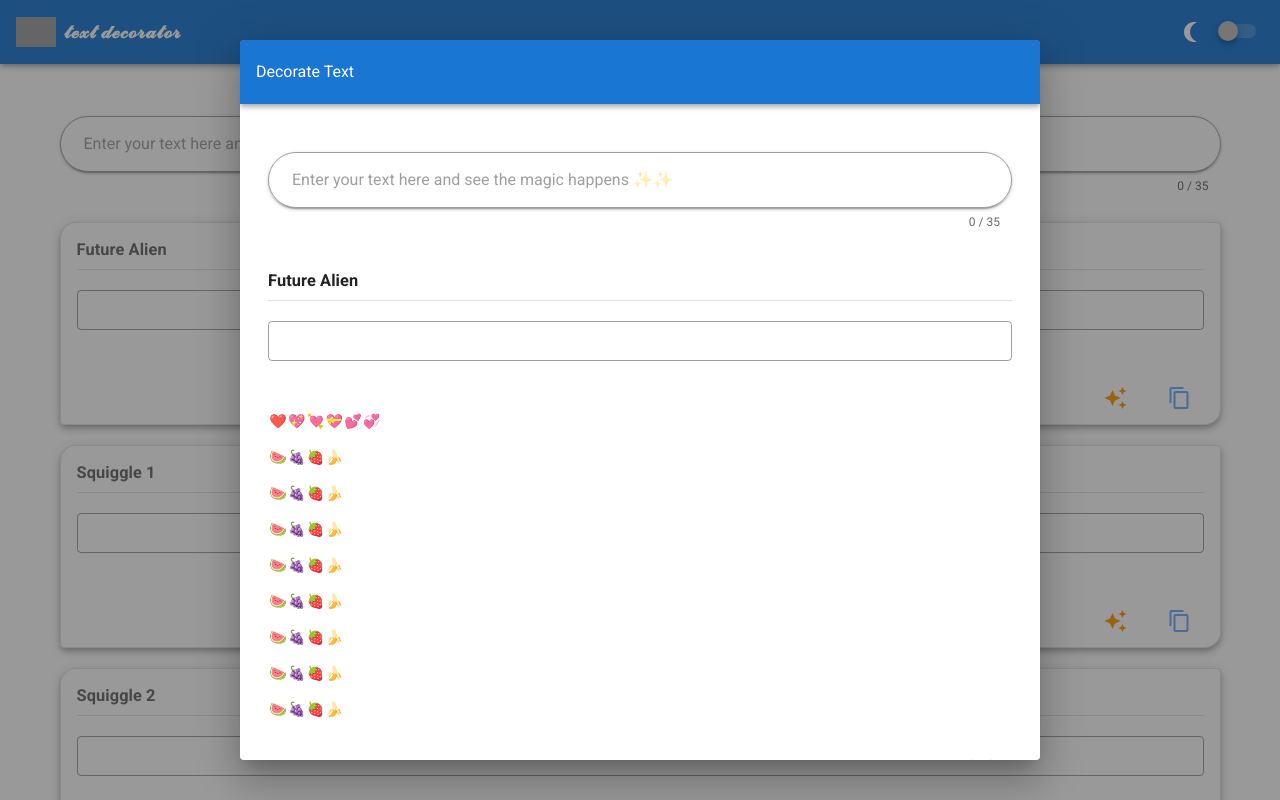
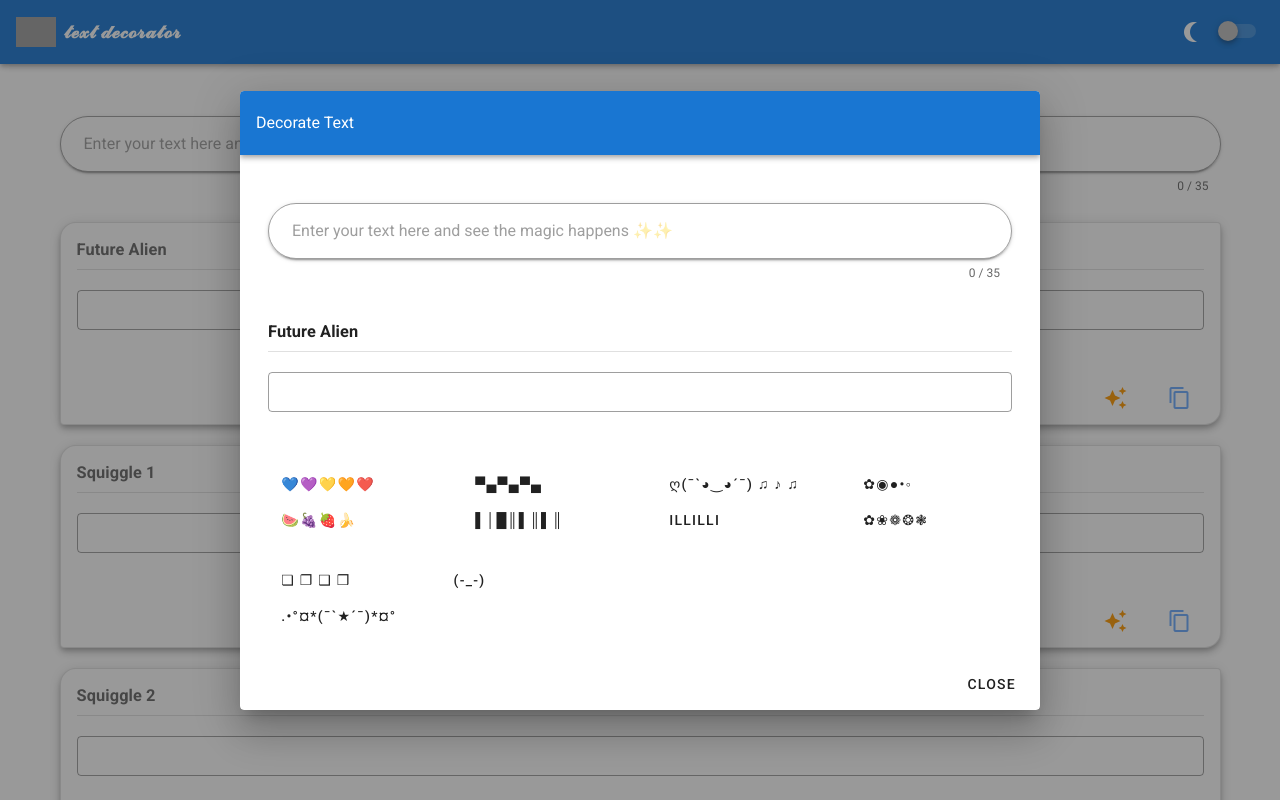
Before and after one commit to EwertonMendes/tanglyph, a Vue app in the folder text-decorator/: page / in a window 1280 px wide. Both pictures are taken after a click on the button 1115 px from the left and 398 px from the top of the page. Shown: the top 800 px of the page. Built offline with nearby package versions, Linux system fonts and the light colour scheme; grey boxes are pictures that could not be loaded.

Commit message:
Separting Decoration part into a component

```diff
--- /dev/null
+++ b/text-decorator/src/assets/json/decorations.json
@@ -0,0 +1,46 @@
+[
+  {
+    "name": "hearts",
+    "template": "💙💜💛🧡❤️️"
+  },
+  {
+    "name": "foods",
+    "template": "🍉🍇🍓🍌"
+  },
+  {
+    "name": "squares",
+    "template": "▀▄▀▄▀▄"
+  },
+  {
+    "name": "bar code",
+    "template": "▌│█║▌║▌║"
+  },
+  {
+    "name": "music face",
+    "template": "ღ(¯`◕‿◕´¯) ♫ ♪ ♫"
+  },
+  {
+    "name": "tune",
+    "template": "ıllıllı"
+  },
+  {
+    "name": "flower and dots",
+    "template": "✿◉●•◦"
+  },
+  {
+    "name": "flowers",
+    "template": "✿❀❁❂❃"
+  },
+  {
+    "name": "cubes",
+    "template": "❏   ❐   ❑   ❒"
+  },
+  {
+    "name": "special day",
+    "template": ".•°¤*(¯`★´¯)*¤°"
+  },
+  {
+    "name": "bored",
+    "template": "(-_-)"
+  }
+]
--- /dev/null
+++ b/text-decorator/src/components/ui/DecorationSelector.vue
@@ -0,0 +1,45 @@
+<template>
+  <v-container>
+    <v-row>
+      <v-col v-for="page in pagination" :key="page.pageNumber">
+        <div
+          v-for="decoration in page.contents"
+          :key="decoration.name"
+        >
+          <v-btn text @click="applyDecoration(decoration.template)">{{
+            decoration.template
+          }}</v-btn>
+        </div>
+      </v-col>
+    </v-row>
+  </v-container>
+</template>
+
+<script>
+import decorations from '../../assets/json/decorations.json';
+export default {
+  data: () => ({
+    pageSize: 2,
+    decorations: decorations
+  }),
+  computed: {
+    pagination: function() {
+      const finalObject = [];
+      this.decorations.forEach((element, index) => {
+        const pageNum = index + 1;
+        const contents = this.decorations.slice(
+          index * this.pageSize,
+          pageNum * this.pageSize
+        );
+        finalObject.push({ pageNumber: pageNum, contents: contents });
+      });
+      return finalObject;
+    },
+  },
+  methods: {
+    applyDecoration(decorationText) {
+      this.$emit('decorate', decorationText)
+    },
+  },
+};
+</script>
--- a/text-decorator/src/pages/FontSelectionPage.vue
+++ b/text-decorator/src/pages/FontSelectionPage.vue
@@ -99,9 +99,7 @@
                       outlined
                     ></v-text-field>
                   </v-card-text>
-                  <div class="column_wrapper" v-for="decoration in decorations" :key="decoration.name">
-                    <v-btn text @click="applyDecoration(decoration.template, style)">{{decoration.template}}</v-btn>
-                  </div>
+                  <decoration-selector @decorate="applyDecoration($event, style)"></decoration-selector>
                 </v-container>
                 <v-card-actions class="justify-end">
                   <v-btn text @click="dialog.value = false">Close</v-btn>
@@ -131,10 +129,15 @@
 
 <script>
 import Constants from "../components/common/constants";
+import DecorationSelector from "../components/ui/DecorationSelector";
 import helpers from "../components/common/helpers";
-import esrever from 'esrever';
+import esrever from "esrever";
 
 export default {
+  components: {
+    DecorationSelector,
+  },
+
   data: () => ({
     rules: [(value) => (value || "").length <= 35 || "Max 35 characters"],
     maxLength: 35,
@@ -285,44 +288,6 @@ export default {
         value: "",
       },
     ],
-    decorations: [
-      {
-        name: 'hearts',
-        template: '❤️💖💘💝💕💞'
-      },
-      {
-        name: 'foods',
-        template: '🍉🍇🍓🍌'
-      },
-      {
-        name: 'balh',
-        template: '🍉🍇🍓🍌'
-      },
-      {
-        name: 'asd',
-        template: '🍉🍇🍓🍌'
-      },
-      {
-        name: 'qwe',
-        template: '🍉🍇🍓🍌'
-      },
-      {
-        name: 'tye',
-        template: '🍉🍇🍓🍌'
-      },
-      {
-        name: 'foosdfsdds',
-        template: '🍉🍇🍓🍌'
-      },
-      {
-        name: 'sdfcxv',
-        template: '🍉🍇🍓🍌'
-      },
-      {
-        name: 'jjytuytr',
-        template: '🍉🍇🍓🍌'
-      }
-    ]
   }),
 
   watch: {
@@ -357,7 +322,9 @@ export default {
       });
     },
     applyDecoration(decorationText, textStyle) {
-      textStyle.value = `${decorationText}${textStyle.value}${esrever.reverse(decorationText)}`;
+      textStyle.value = `${decorationText}${textStyle.value}${esrever.reverse(
+        decorationText
+      )}`;
     },
     onScroll(e) {
       if (typeof window === "undefined") return;
@@ -370,9 +337,3 @@ export default {
   },
 };
 </script>
-
-<style>
-.column-wrapper {
-  column-count: 2;
-}
-</style>
```
